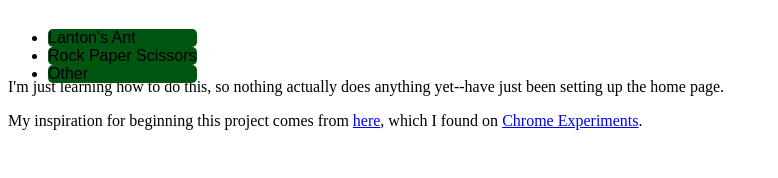
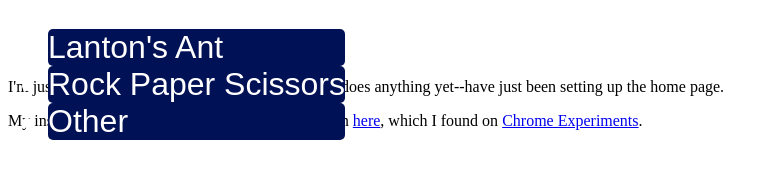
Before and after one commit to Sedkeron/sedkeron.github.io, a plain HTML site: page index.html in a window 1280 px wide. Shown: the whole page, without its empty margins (0-778 px from the left). Drawn offline with Linux system fonts and the light colour scheme.

Commit message:
Minor changes.

```diff
--- a/stylesheet.css
+++ b/stylesheet.css
@@ -7,6 +7,7 @@ li {
 	/*border: 3px solid #000000;*/
 	border-radius: 5px;
 	font-family: sans-serif;
-	color: #000000;
-	background-color: #005511;
+	font-size: 2em;
+	color: #ffffff;
+	background-color: #001155;
 }
```
